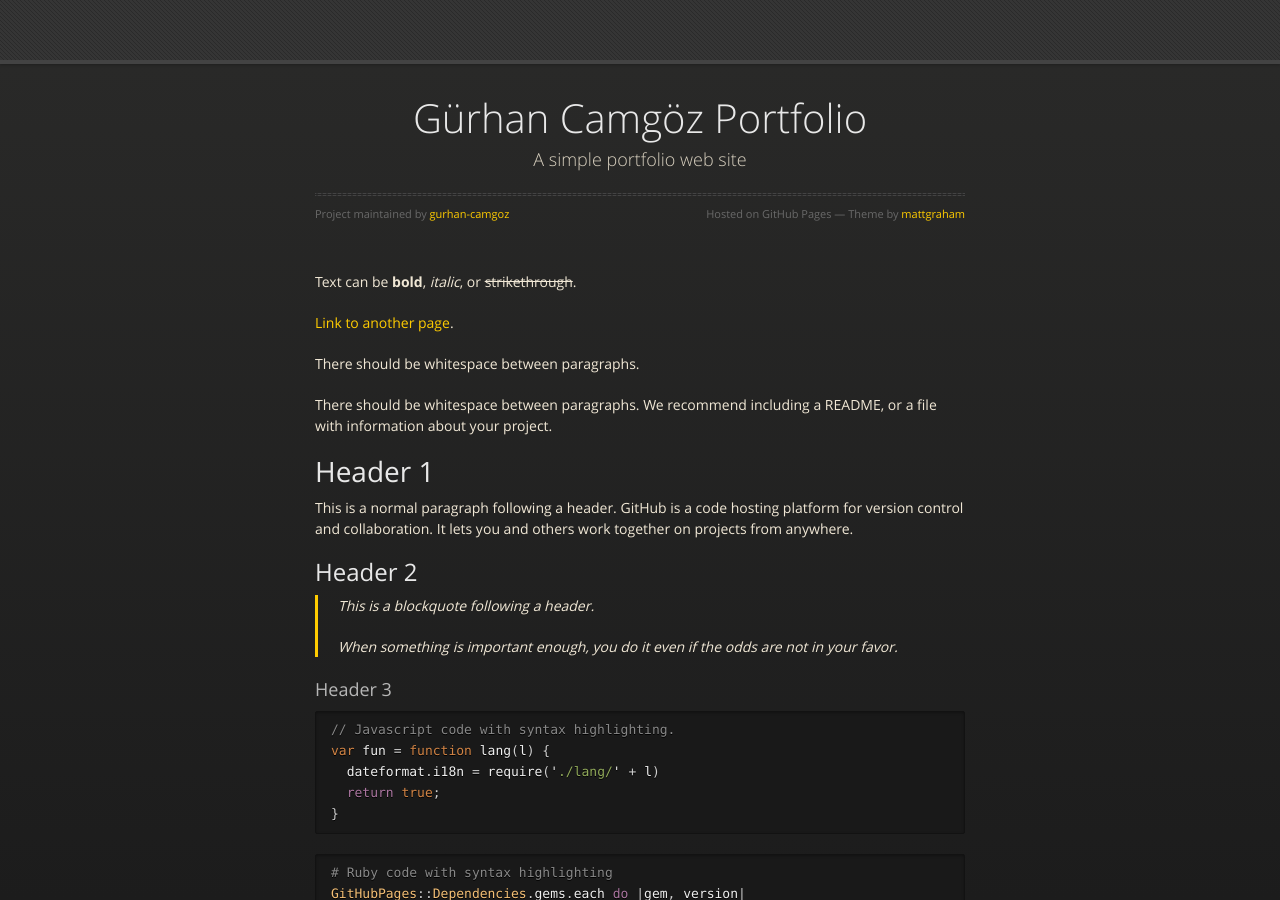
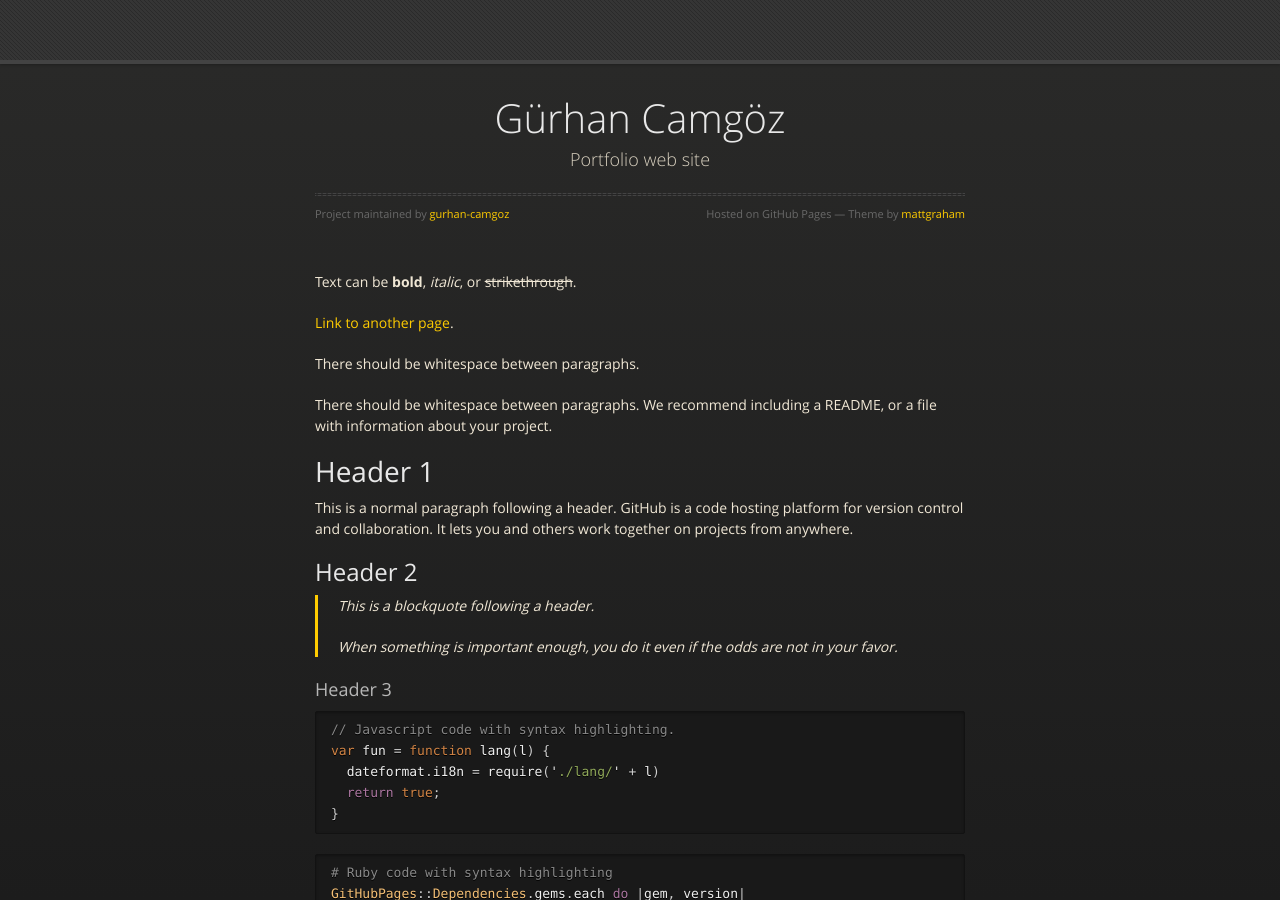
Before and after one commit to gurhan-camgoz/gurhan-camgoz.github.io, a Jekyll site: the page built from index.md, in a window 1280 px wide and 900 px high. Built offline with Jekyll 4.4.1, drawn with Linux system fonts in a browser that asks for light colours.

Commit message:
title change

```diff
--- a/_config.yml
+++ b/_config.yml
@@ -1,5 +1,5 @@
-title: Gürhan Camgöz Portfolio
-description: A simple portfolio web site
+title: Gürhan Camgöz
+description: Portfolio web site
 show_downloads: true
 google_analytics:
 theme: jekyll-theme-midnight
```
